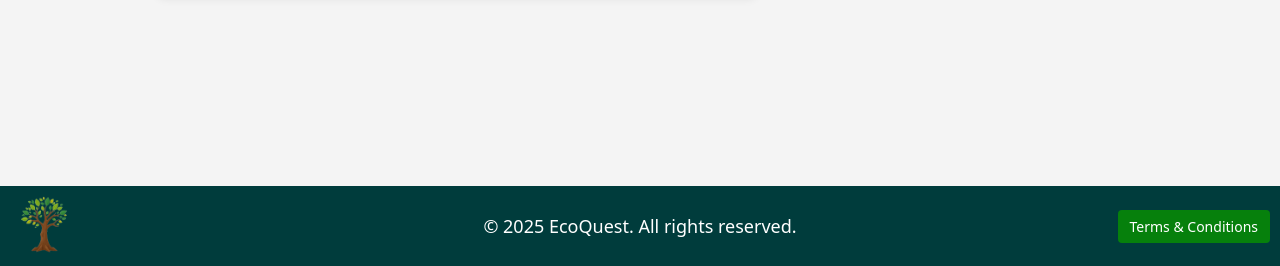
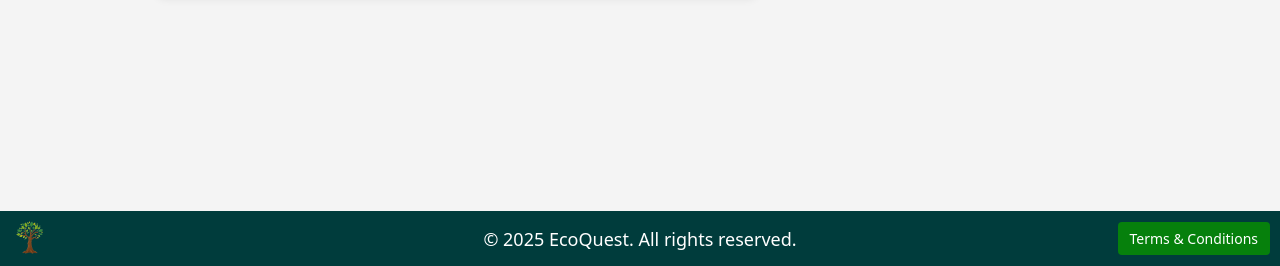
Before and after one commit to Josh-Money/ECM2434-Group-Software-Project, a Django app: template game/home/templates/home/home.html in a window 1280 px wide. Shown: the part 534-800 px from the top of the page. Run offline with Django 3.2, Linux system fonts and the light colour scheme; the template is opened without the code that fills it, so the values that code supplies are empty; some libraries are stand-ins or nearby versions; some web fonts are replaced.

Commit message:
changed footer size

```diff
--- a/game/static/css/base.css
+++ b/game/static/css/base.css
@@ -240,7 +240,7 @@
     background-color: var(--primary);
     color: white;
     padding: 10px;
-    height: 80px;
+    height: 55px;
     z-index: 100;
     display: flex;
     align-items: center;
```
